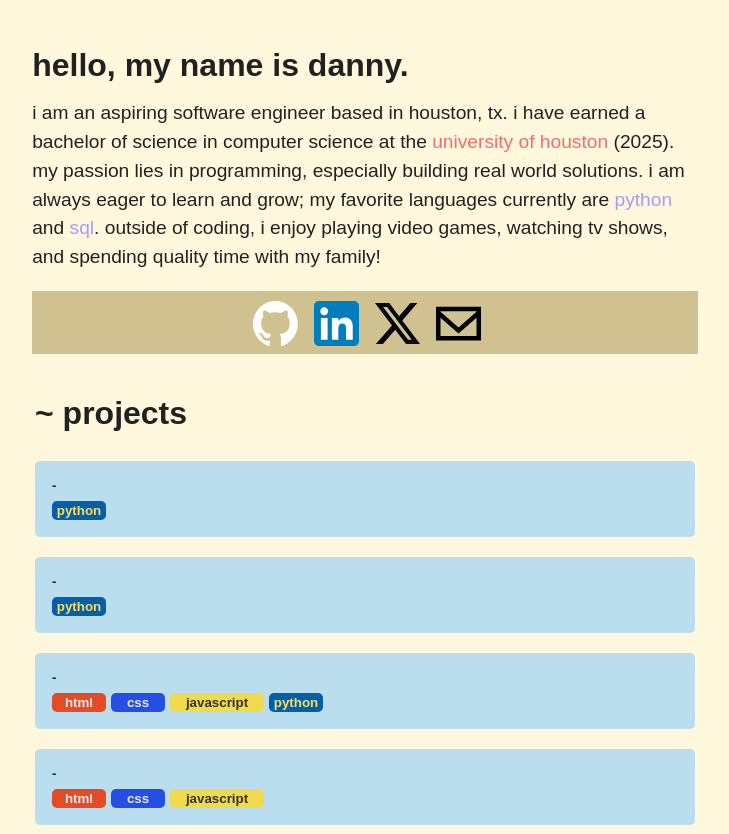
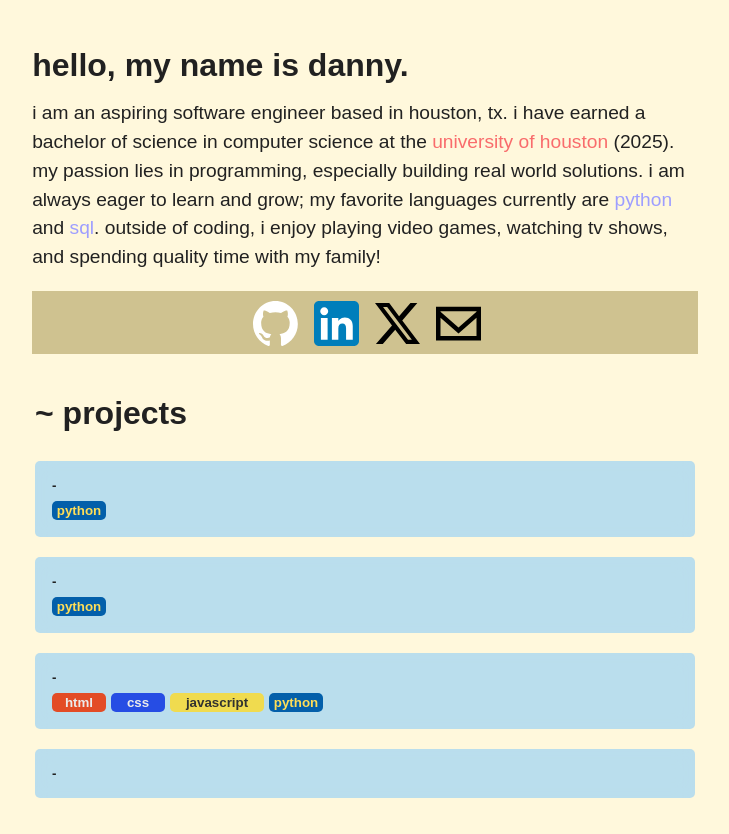
Before and after one commit to dbdoan/Portfolio-Display, a plain HTML site: page index.html in a window 1280 px wide. Shown: the top 834 px of the page, without its empty margins (275-1004 px from the left). Drawn offline with nearby package versions, Linux system fonts and the light colour scheme; no server answers.

Commit message:
Update index.html
- Updated tags

```diff
--- a/index.html
+++ b/index.html
@@ -82,11 +82,11 @@
                 </button>
                 <button id="project-4" class="inner-block">
                     <span class="button-text">-</span>
-                    <div class="project-4-labels">
+                    <!-- <div class="project-4-labels">
                         <div class="label" id="html">html</div>
                         <div class="label" id="css">css</div>
                         <div class="label" id="js">javascript</div>
-                    </div>
+                    </div> -->
                 </button>
             </div>
         </div>
```
